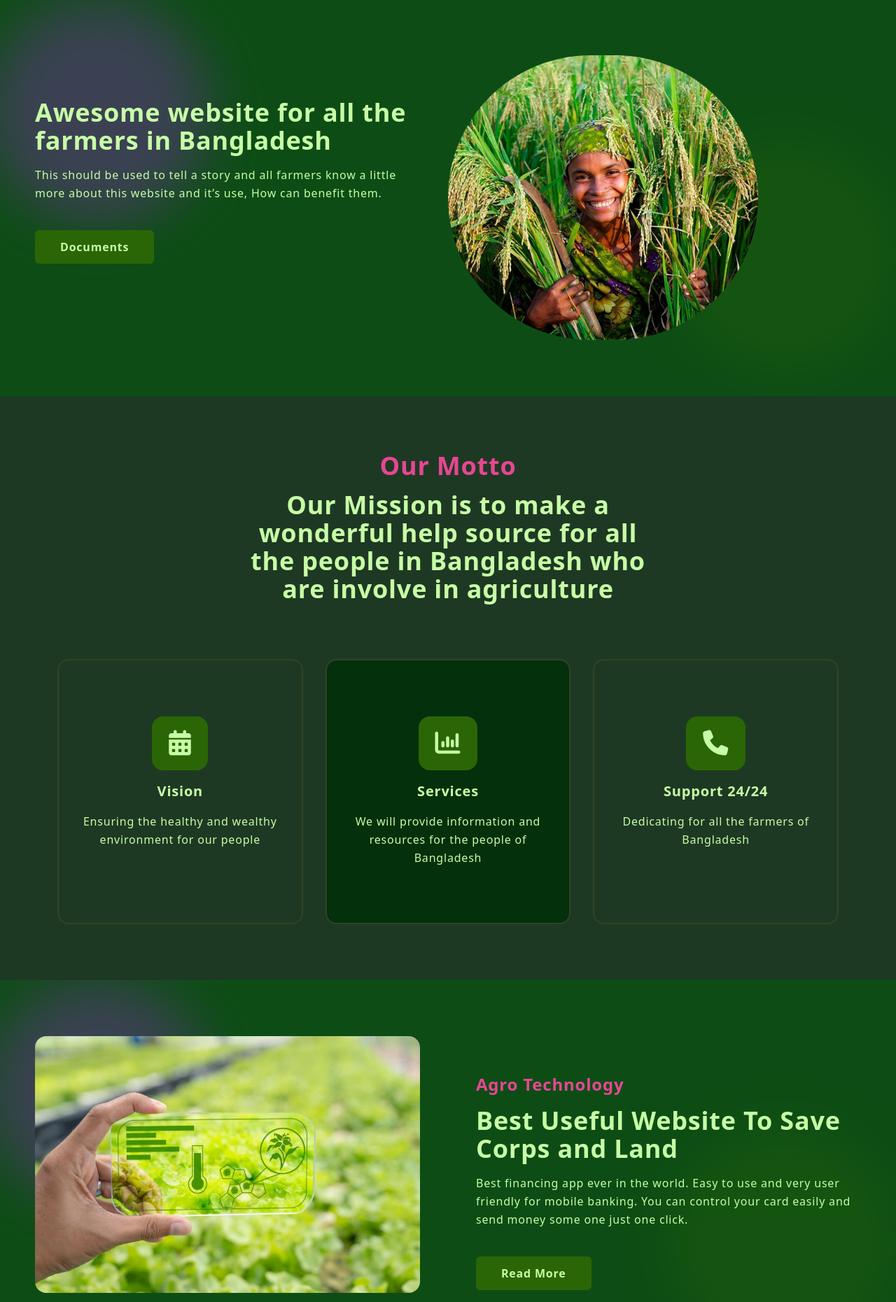
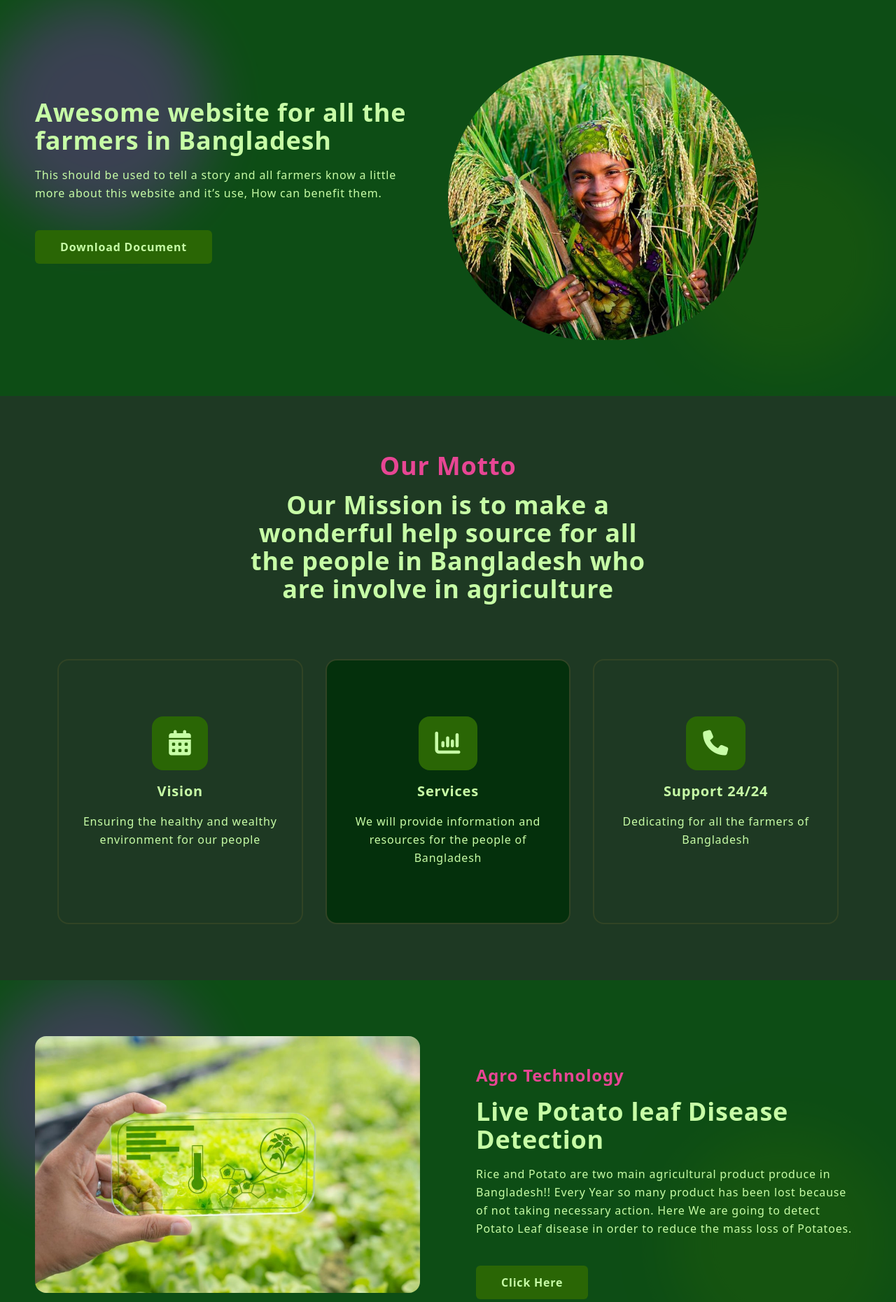
Before and after one commit to Habib16051/HuoAgroFarm, a Django app: page / in a window 1280 px wide. Shown: the part 77-1938 px from the top of the page at 70% size. Run offline with Django 4.2, Linux system fonts and the light colour scheme; style sheets or scripts are compiled from the project's sources.

Commit message:
pdf download option added

```diff
--- a/agro/urls.py
+++ b/agro/urls.py
@@ -36,5 +36,8 @@ urlpatterns = [
     path('winter/', views.WinterView.as_view(), name='winter'),
     path('spring/', views.SpringView.as_view(), name='spring'),
 
+    # Documentation Download
+    path('document/', views.download_pdf, name='document'),
+
 
 ]
--- a/agro/views.py
+++ b/agro/views.py
@@ -3,6 +3,7 @@ from django.shortcuts import render, get_object_or_404, redirect
 from django.contrib.auth.decorators import login_required
 from django.views import View
 from django.views.generic import ListView, DetailView, TemplateView
+
 from .models import Product, FarmerProfile, BlogPost
 from .forms import ReviewForm  # Import any necessary forms
 from .forms import ContactForm
@@ -168,3 +169,20 @@ class WinterView(TemplateView):
 
 class SpringView(TemplateView):
     template_name = 'seasons/spring.html'
+
+
+# PdfView- Download the pdf by clicking on the Document button
+
+from django.shortcuts import HttpResponse
+from django.conf import settings
+import os
+
+def download_pdf(request):
+    # Define the path to the PDF file in your static files directory
+    pdf_path = os.path.join(settings.STATICFILES_DIRS[0], 'agriculture.pdf')
+
+    # Open the PDF file for reading
+    with open(pdf_path, 'rb') as pdf_file:
+        response = HttpResponse(pdf_file.read(), content_type='application/pdf')
+        response['Content-Disposition'] = 'attachment; filename="agriculture.pdf"'
+        return response
--- a/templates/agro/home.html
+++ b/templates/agro/home.html
@@ -108,14 +108,12 @@
                             This should be used to tell a story and all farmers know a
                             little more about this website and it’s use, How can benefit them.
                         </p>
-                        <button class="btn">Documents</button>
+                        <button class="btn"><a href="{% url 'agro:document' %}">Download Document</a></button>
                     </div>
 
                     <div class="md:w-1/2">
                         <img class="rounded-full w-3/4 space-x-4" src="./media/img/hero01.jpg" alt="" />
 
-
-                        <!-- Carousel -->
 
                     </div>
                 </div>
@@ -183,13 +181,13 @@
 
                     <div class="text-center md:text-left md:w-1/2 md:ml-20">
                         <h2 class="font-bold text-pink-500 mb-4 text-2xl">Agro Technology</h2>
-                        <h4 class="title mb-4">Best Useful Website To Save Corps and Land</h3>
+                        <h4 class="title mb-4">Live Potato leaf Disease Detection</h3>
                             <p class="leading-relaxed mb-10">
-                                Best financing app ever in the world. Easy to use and very user
-                                friendly for mobile banking. You can control your card easily
-                                and send money some one just one click.
+                                Rice and Potato are two main agricultural product produce in Bangladesh!! Every Year so
+                                many product has been lost because of not taking necessary action. Here We are going to
+                                detect Potato Leaf disease in order to reduce the mass loss of Potatoes.
                             </p>
-                            <button class="btn">Read More</button>
+                            <button class="btn"><a href="https://potato-disease-detection-yrwzjs3or843qryeu9qkfx.streamlit.app/">Click Here</a></button>
                     </div>
                 </div>
             </div>
```
Also changed, not shown: templates/seasons/summer.html (+4 -5 lines), 1 other file.
